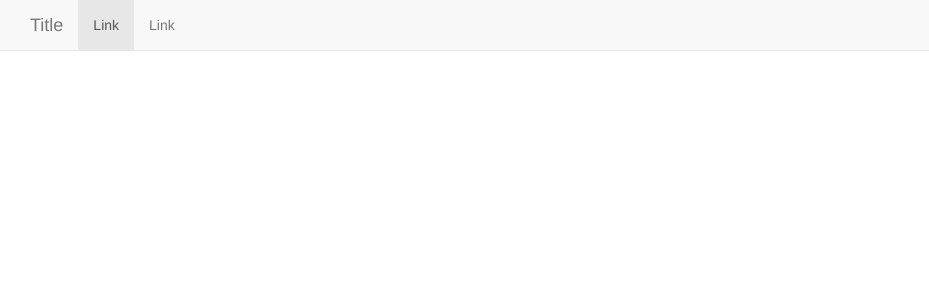
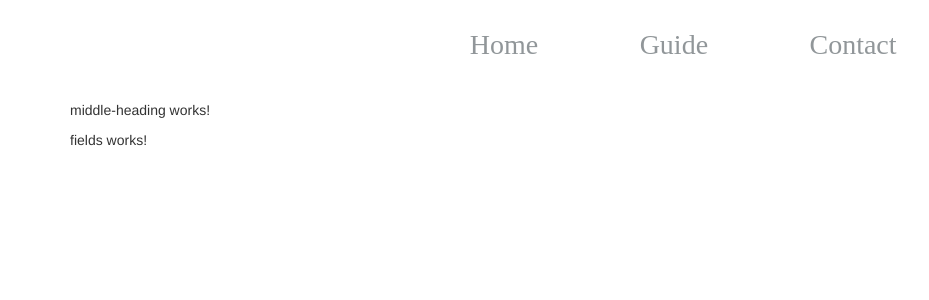
Before and after one commit to DeepakAtariya/TheScoree-Grade-Card-, an Angular app in the folder frontend-ignou/: page / in a window 1280 px wide. Shown: the top 300 px of the page, without its empty margins (0-929 px from the left). Built offline with nearby package versions, Linux system fonts and the light colour scheme.

Commit message:
header complete

```diff
--- a/frontend-ignou/src/app/header/header.component.css
+++ b/frontend-ignou/src/app/header/header.component.css
@@ -0,0 +1,32 @@
+/* centerAlign{
+    position: absolute;
+    width: 100%;
+    left: 0;
+    text-align: center;
+    margin:0 auto;
+} */
+
+.format-Header > li > a{
+    text-decoration: none;
+    font-weight: 200;
+    font-size: 200%;
+    font-style: normal;
+    color: #636b6f;
+    opacity: 0.7;
+    font-family: cursive;
+    /* font-family: chiller; */
+
+
+}
+.format-Header > li > a:hover{
+    opacity: 1.0;
+}
+
+.format-Header > li{
+    padding-left: 8%
+}
+
+.format-Header{
+    /* background-color: rgb(236, 235, 235); */
+    padding: 2%;
+}
--- a/frontend-ignou/src/app/header/header.component.html
+++ b/frontend-ignou/src/app/header/header.component.html
@@ -1,6 +1,7 @@
 <!-- <p>
   header works!
 </p> -->
+<!--
   <nav class="navbar navbar-default navbar-fixed-top container-fluid" role="navigation">
     <div class="navbar-header">
       <button type="button" class="navbar-toggle" data-toggle="collapse" data-target=".navbar-ex1-collapse">
@@ -18,7 +19,7 @@
         <li class="active"><a>Link</a></li>
         <li><a>Link</a></li>
       </ul>
-      <!-- <form class="navbar-form navbar-left" role="search">
+       <form class="navbar-form navbar-left" role="search">
         <div class="form-group">
           <input type="text" class="form-control" placeholder="Search">
         </div>
@@ -35,6 +36,13 @@
             <li><a href="#">Separated link</a></li>
           </ul>
         </li>
-      </ul> -->
-    </div>
-  </nav>
+      </ul>
+  </nav> -->
+<div class="container-fluid">
+      <ul class="list-inline text-center format-Header">
+        <li><a href="#">Home</a></li>
+        <li><a href="#">Guide</a></li>
+        <li><a href="#">Contact</a></li>
+        <!-- <li><a href="#">P</a></li> -->
+      </ul>
+</div>
```
